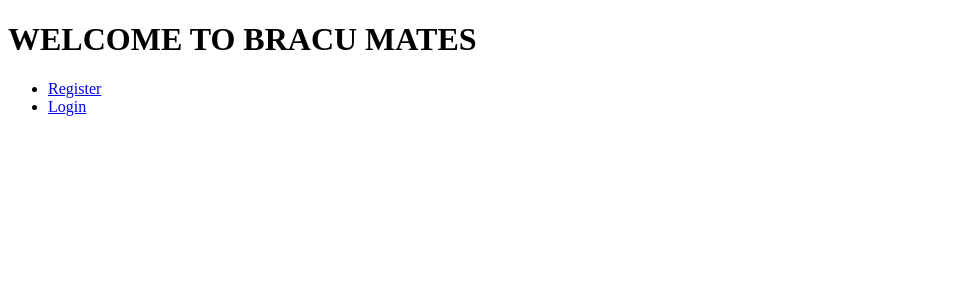
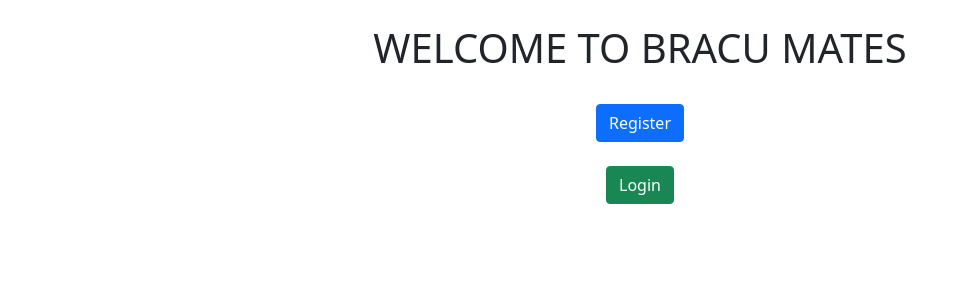
Before and after one commit to ShowmickKar/FIND-YOUR-BRACU-MATES-CSE370-PROJECT-SPRING-2022, a PHP site: page / in a window 1280 px wide. Shown: the top 300 px of the page, without its empty margins (0-960 px from the left). Run offline with PHP 8.4, Linux system fonts and the light colour scheme.

Commit message:
Update index.php

```diff
--- a/index.php
+++ b/index.php
@@ -6,17 +6,24 @@
     <meta http-equiv="X-UA-Compatible" content="IE=edge">
     <meta name="viewport" content="width=device-width, initial-scale=1.0">
     <title>Document</title>
+    <link href="https://cdn.jsdelivr.net/npm/bootstrap@5.0.2/dist/css/bootstrap.min.css" rel="stylesheet" integrity="sha384-EVSTQN3/azprG1Anm3QDgpJLIm9Nao0Yz1ztcQTwFspd3yD65VohhpuuCOmLASjC" crossorigin="anonymous">
 </head>
 
 <body>
-    <h1>WELCOME TO BRACU MATES</h1>
-    <nav>
+    <h1 class='text-center mt-4'>WELCOME TO BRACU MATES</h1>
+    <!-- <nav>
         <ul>
             <li><a href="registration.php">Register</a></li>
             <li><a href="login.php">Login</a></li>
+            <li><a href="search.php">Search</a></li>
         </ul>
-    </nav>
-
+    </nav> -->
+    <div class='text-center p-4'>
+        <a href="registration.php" class="btn btn-primary mb-4">Register</a> </br>
+        <a href="login.php" class="btn btn-success mb-4">Login</a></br>
+        <!-- <a href="search.php" class="btn btn-primary ">Search</a> -->
+    </div>
+    <script src="https://cdn.jsdelivr.net/npm/bootstrap@5.0.2/dist/js/bootstrap.bundle.min.js" integrity="sha384-MrcW6ZMFYlzcLA8Nl+NtUVF0sA7MsXsP1UyJoMp4YLEuNSfAP+JcXn/tWtIaxVXM" crossorigin="anonymous"></script>
 </body>
 
 </html>
```
